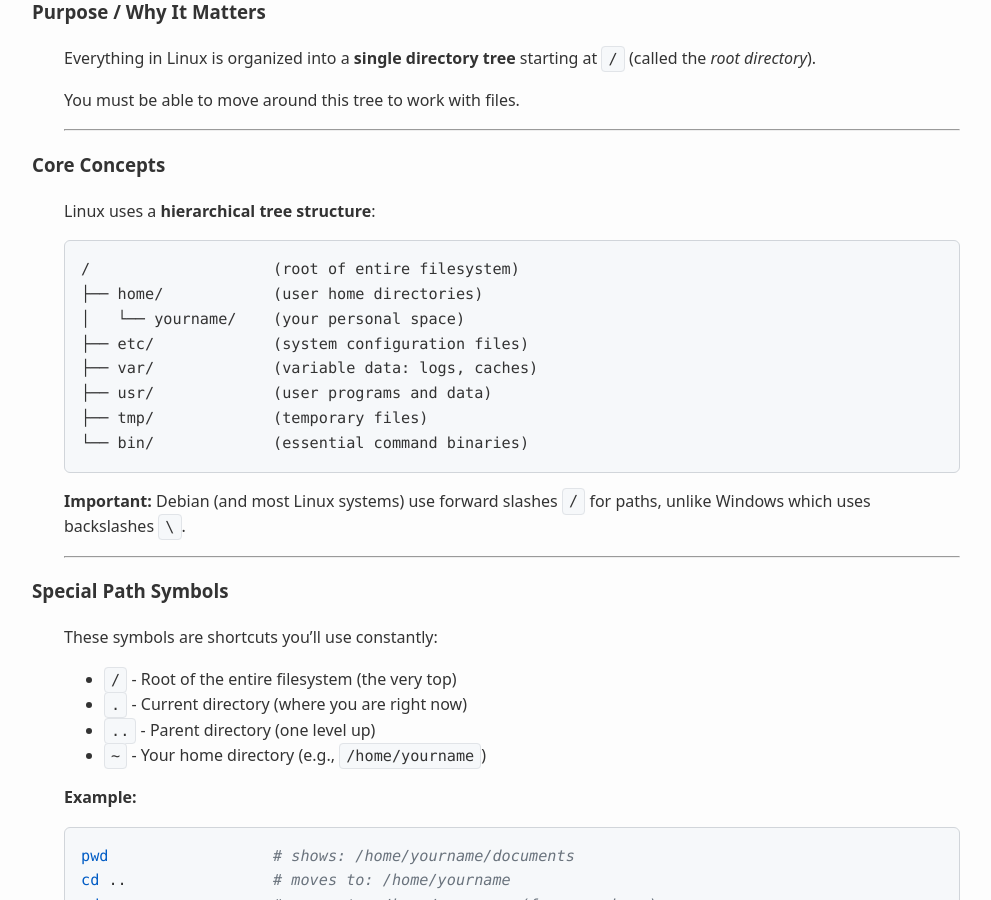
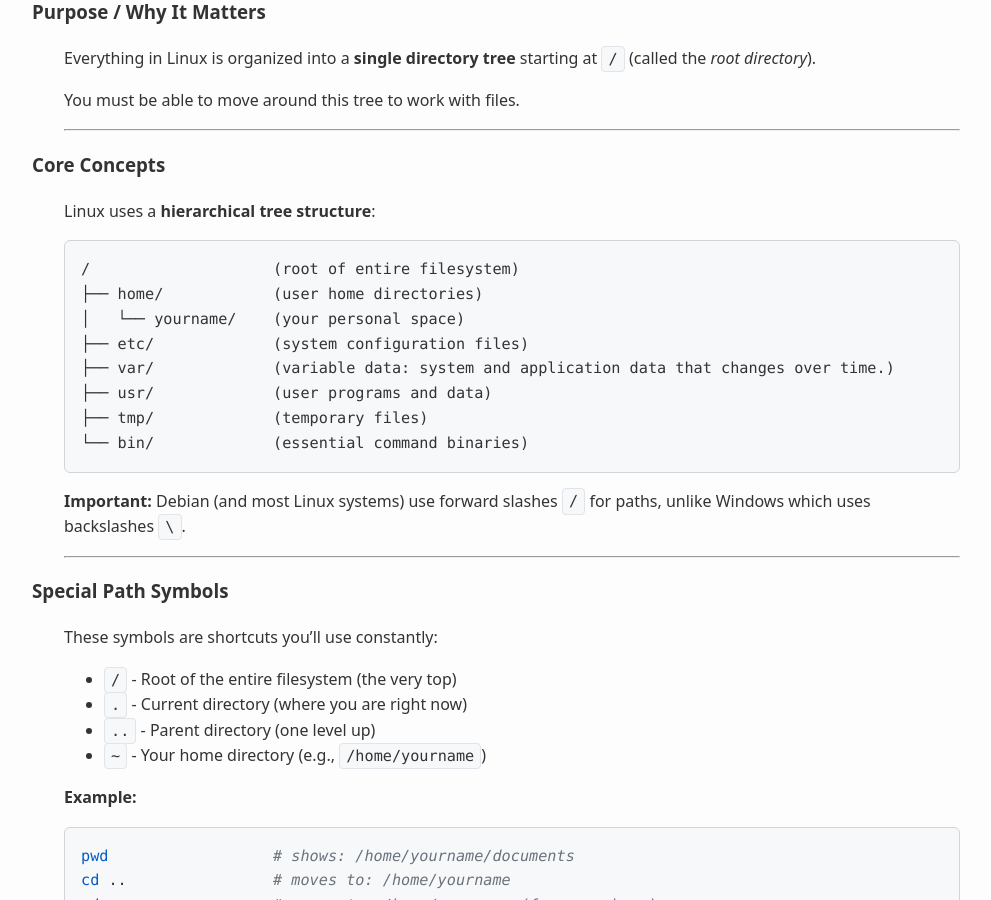
Before and after one commit to averkoc/lxprivate, a Jekyll site: the page built from docs/drafts/shella.md, in a window 1280 px wide and 900 px high, scrolled down 2353 px. Shown: the whole window, without its empty margins (128-1119 px from the left). Built offline with Jekyll 4.4.1, drawn with Linux system fonts in a browser that asks for light colours.

Commit message:
Update shella.md

```diff
--- a/docs/drafts/shella.md
+++ b/docs/drafts/shella.md
@@ -117,7 +117,7 @@ Linux uses a **hierarchical tree structure**:
 ├── home/            (user home directories)
 │   └── yourname/    (your personal space)
 ├── etc/             (system configuration files)
-├── var/             (variable data: logs, caches)
+├── var/             (variable data: system and application data that changes over time.)
 ├── usr/             (user programs and data)
 ├── tmp/             (temporary files)
 └── bin/             (essential command binaries)
```
